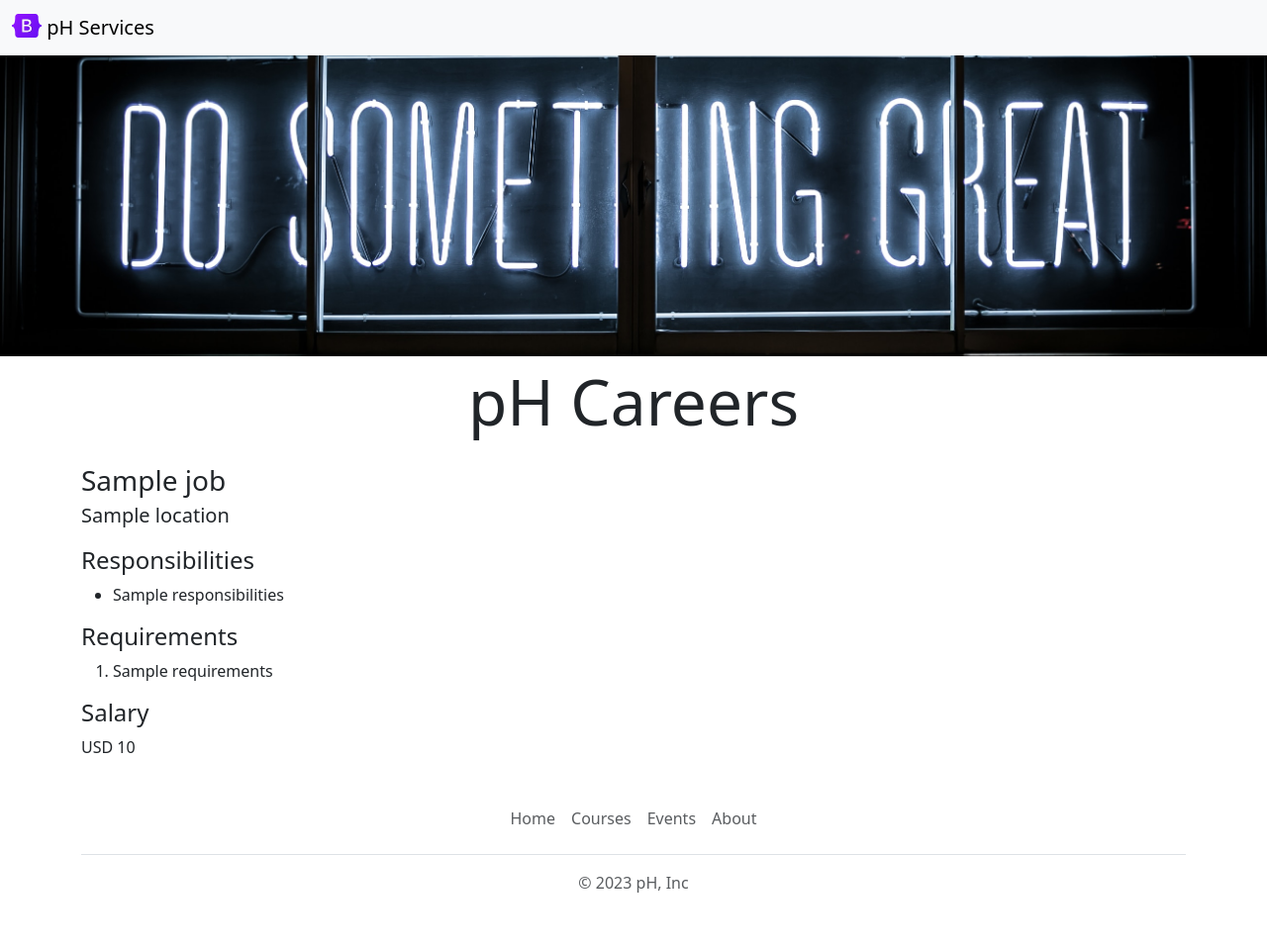
After one commit to James-h95/James-careers-website, a Flask app: template templates/jobpage.html in a window 1280 px wide. The commit adds this page. Shown: the whole page at 99% size. Run offline with Flask 3, Linux system fonts and the light colour scheme; the template is opened without the code that fills it: most values are stand-ins (such as "Sample title", 1, 10 or a date in 2020).

Commit message:
Added dynamic pages for each job

```diff
--- a/app.py
+++ b/app.py
@@ -1,5 +1,5 @@
 from flask import Flask, render_template, jsonify
-from database import load_jobs_from_db
+from database import load_jobs_from_db, load_job_from_db
 
 
 app = Flask(__name__)
@@ -9,12 +9,19 @@ app = Flask(__name__)
 @app.route("/")
 def hello_world():
   jobs = load_jobs_from_db()
-  return render_template('home.html',jobs=jobs,company_name="pH") # Shows the home webpage
+  return render_template('home.html',jobs=jobs) #Shows the home webpage
 
 @app.route("/api/jobs")
 def list_jobs():
   jobs = load_jobs_from_db()
   return jsonify(jobs)
 
+@app.route("/job/<id>")
+def show_job(id):
+  job = load_job_from_db(id)
+  if not job:
+    return "Not found", 404
+  return render_template('jobpage.html',job=job)
+
 if __name__ == "__main__":
   app.run(host='0.0.0.0', debug=True)
--- /dev/null
+++ b/templates/Banner.html
@@ -0,0 +1,9 @@
+<style>
+  #banner {
+      width:100%;
+      object-fit: cover;
+      height: 360px;
+  }
+</style>
+
+<img id="banner" src="https://james-careers-website.hudibyojames.repl.co/static/Banner.jpg" alt="Banner" height="240">
--- /dev/null
+++ b/templates/bootstrap.html
@@ -0,0 +1,6 @@
+<meta charset="utf-8">
+<meta http-equiv="X-UA-Compatible" content="IE=edge">
+<meta name="viewport" content="width=device-width, initial-scale=1">
+
+<!-- Bootstrap -->
+<link href="https://cdn.jsdelivr.net/npm/bootstrap@5.3.2/dist/css/bootstrap.min.css" rel="stylesheet" integrity="sha384-T3c6CoIi6uLrA9TneNEoa7RxnatzjcDSCmG1MXxSR1GAsXEV/Dwwykc2MPK8M2HN" crossorigin="anonymous">
--- /dev/null
+++ b/templates/jobpage.html
@@ -0,0 +1,33 @@
+<!DOCTYPE html>
+<html>
+  <head>
+    <title>{{job.title}} - Jovian Careers </title>
+    {% include 'bootstrap.html' %}
+  </head>
+  <body>
+     {% include 'nav.html' %}
+    {% include 'Banner.html' %}
+    <div class="container">
+      <h1 class= "text-center mt-2 mb-4 display-3" > pH Careers</h1>
+      <h3 class="mb-1">{{job.title}}</h3>
+      <p class="lead mt-0"> <b>{{job.location}}</b></p>
+      <h4>Responsibilities</h4>
+      <ul>
+        {% for line in job.responsibilities.split("\n") %}
+          <li>{{line}}</li>
+        {% endfor %}
+      </ul>
+
+      <h4>Requirements</h4>
+      <ol>
+        {% for line in job.requirements.split("\n") %}
+          <li>{{line}}</li>
+        {% endfor %}
+      </ol>
+
+      <h4 class="mt-2">Salary</h4>
+      <p>{{job.currency}} {{job.salary}}</p>
+    </div>
+    {% include 'footer.html' %}
+  </body>
+</html>
--- a/templates/nav.html
+++ b/templates/nav.html
@@ -1,6 +1,6 @@
 <nav class="navbar shadow-sm fixed-top bg-body-tertiary bg-white">
   <div class="container-fluid">
-    <a class="navbar-brand" href="#">
+    <a class="navbar-brand" href="/">
       <img src="/static/logo.svg" alt="Logo" width="30" height="24" class="d-inline-block align-text-top">
       pH Services
     </a>
```
Also changed, not shown: database.py (+11 -0 lines), templates/home.html (+3 -18 lines), templates/jobitem.html (+6 -4 lines).
